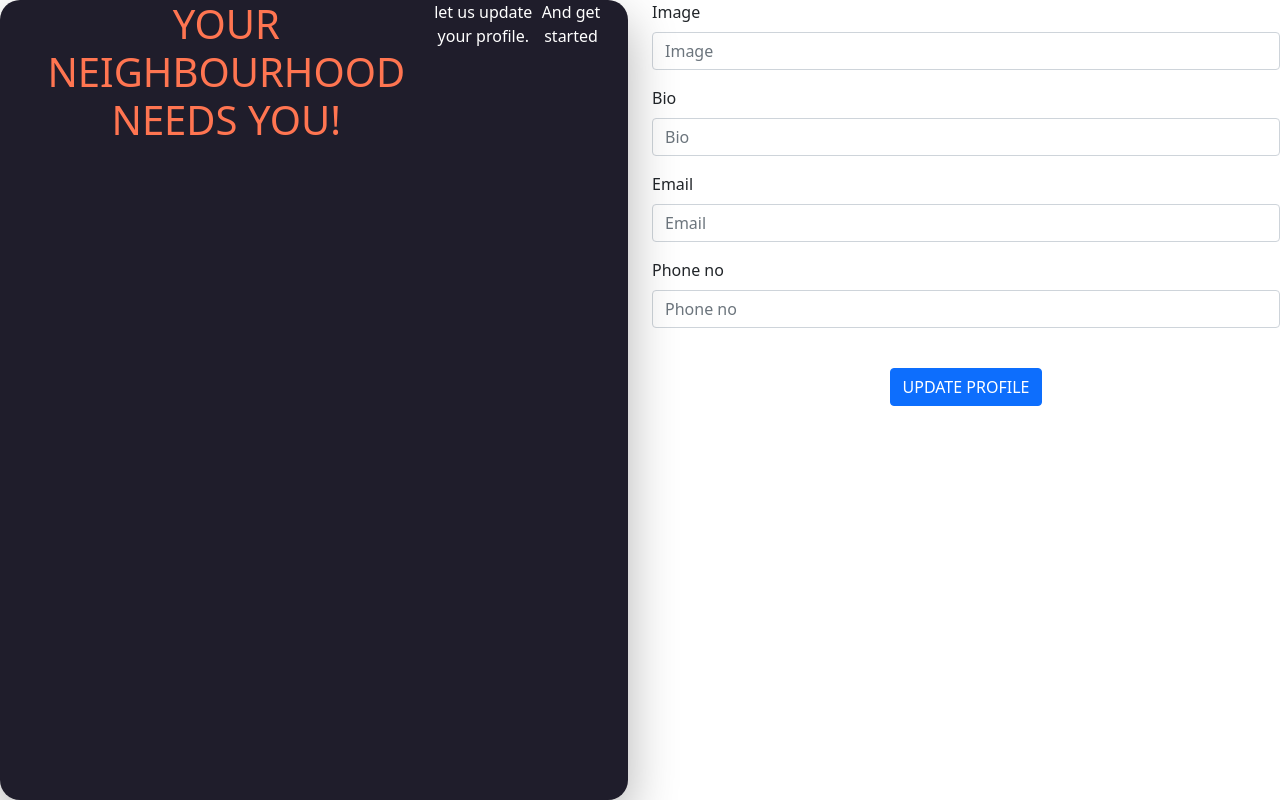
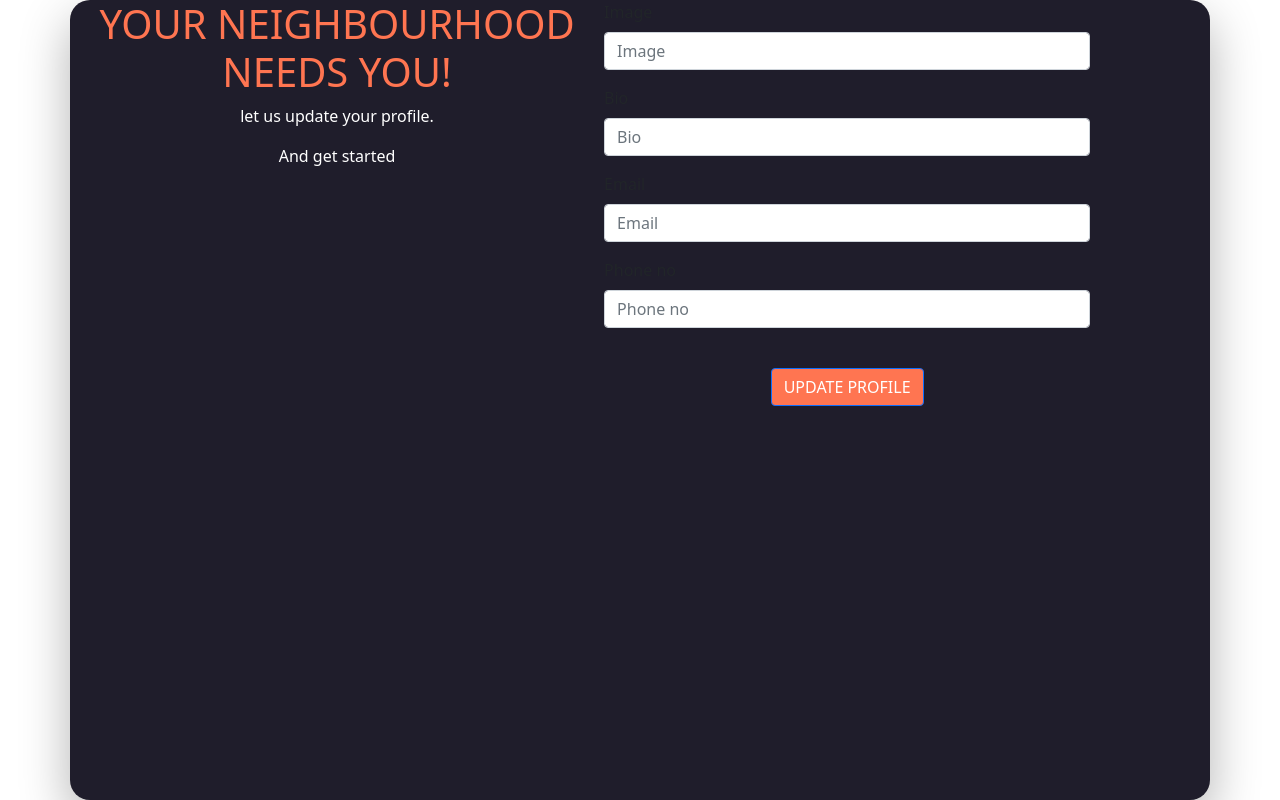
Before and after one commit to SaretoTracy/Neighbour-hood, a Django app: page /profile-update in a window 1280 px wide. Run offline with Django 3.2, Linux system fonts and the light colour scheme; the visitor is signed in with stand-in values (Sample User, id 1); some libraries are stand-ins or nearby versions.

Commit message:
add styling

```diff
--- a/hood/templates/profile-update.html
+++ b/hood/templates/profile-update.html
@@ -1,8 +1,8 @@
 {%extends "django_registration/base.html"%} {% load bootstrap5 %} {% block content %}
-
+<div class="container">
     <div class="row">
         <div class="col-lg-6 col-md-6 col-sm-12">
-        <div class="container text-center">
+            <div class=" text-center">
                 <h1>YOUR NEIGHBOURHOOD NEEDS YOU!</h1>
                 <p>let us update your profile.</p>
                 <p>And get started</p>
@@ -15,12 +15,12 @@
 
                     {% csrf_token%} {% bootstrap_form form %}
                     <div class="form-group text-center">
-                    <input type="submit" class="m-4 btn btn-primary login-btn" value="UPDATE PROFILE">
+                        <input type="submit" class="m-4 btn btn-primary hood-btn login-btn" value="UPDATE PROFILE">
                     </div>
                     <input type="hidden" name="next" value="{{next}}">
                 </form>
             </div>
         </div>
     </div>
-
+</div>
 {% endblock %}
--- a/static/css/style.css
+++ b/static/css/style.css
@@ -48,6 +48,11 @@
 
 p {
     color: white;
+}
+
+.complete {
+    text-align: center;
+    padding-left: 20rem;
 }
 
 .center {
```
Also changed, not shown: hood/templates/django_registration/registration_complete.html (+4 -3 lines). Lines whose indentation alone changed are shown as unchanged.
